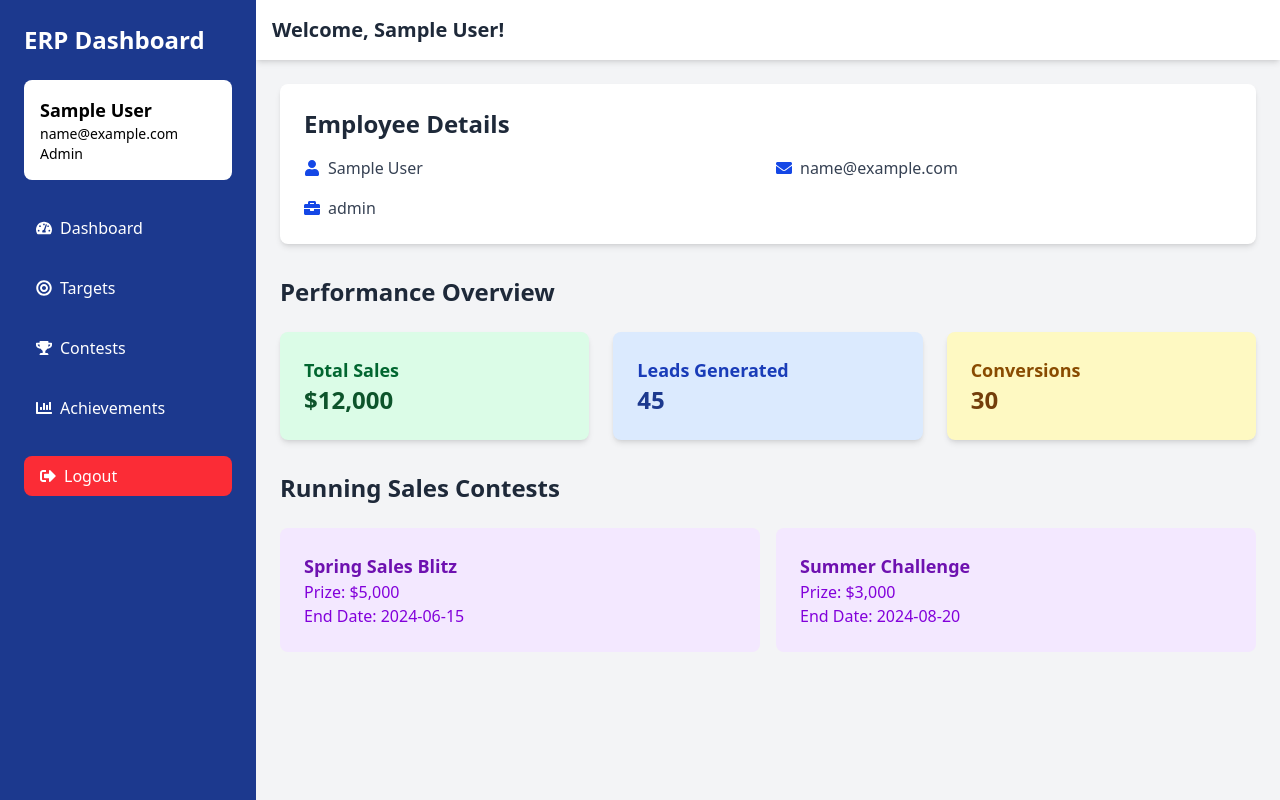
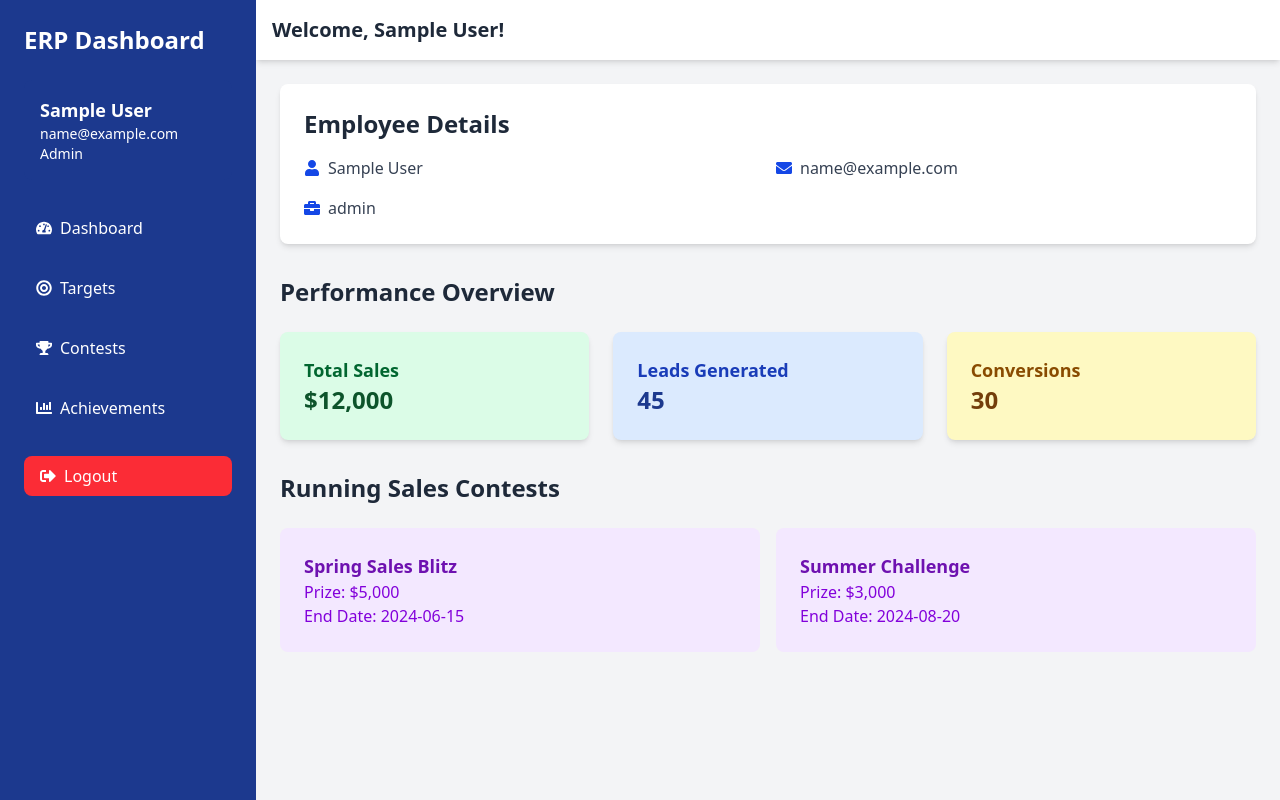
Before and after one commit to vikramkumar1009/EmployeeDash, a React (Vite) app: page /dashboard in a window 1280 px wide. Built offline with nearby package versions, Linux system fonts and the light colour scheme; sample sign-in values are in the browser's storage.

Commit message:
Update Dashboard.jsx

```diff
--- a/src/pages/Dashboard.jsx
+++ b/src/pages/Dashboard.jsx
@@ -84,10 +84,10 @@ const Dashboard = () => {
 
         {/* Logged-in User Details */}
         {loggedInUser && (
-          <div className="bg-white p-4 rounded-lg mb-6">
-            <p className="text-lg text-black font-semibold">{loggedInUser.name}</p>
-            <p className="text-sm text-black">{loggedInUser.email}</p>
-            <p className="text-sm text-black capitalize">{loggedInUser.role}</p>
+          <div className="bg-blue-900 p-4 rounded-lg mb-6">
+            <p className="text-lg  font-semibold">{loggedInUser.name}</p>
+            <p className="text-sm ">{loggedInUser.email}</p>
+            <p className="text-sm  capitalize">{loggedInUser.role}</p>
           </div>
         )}
 
```
